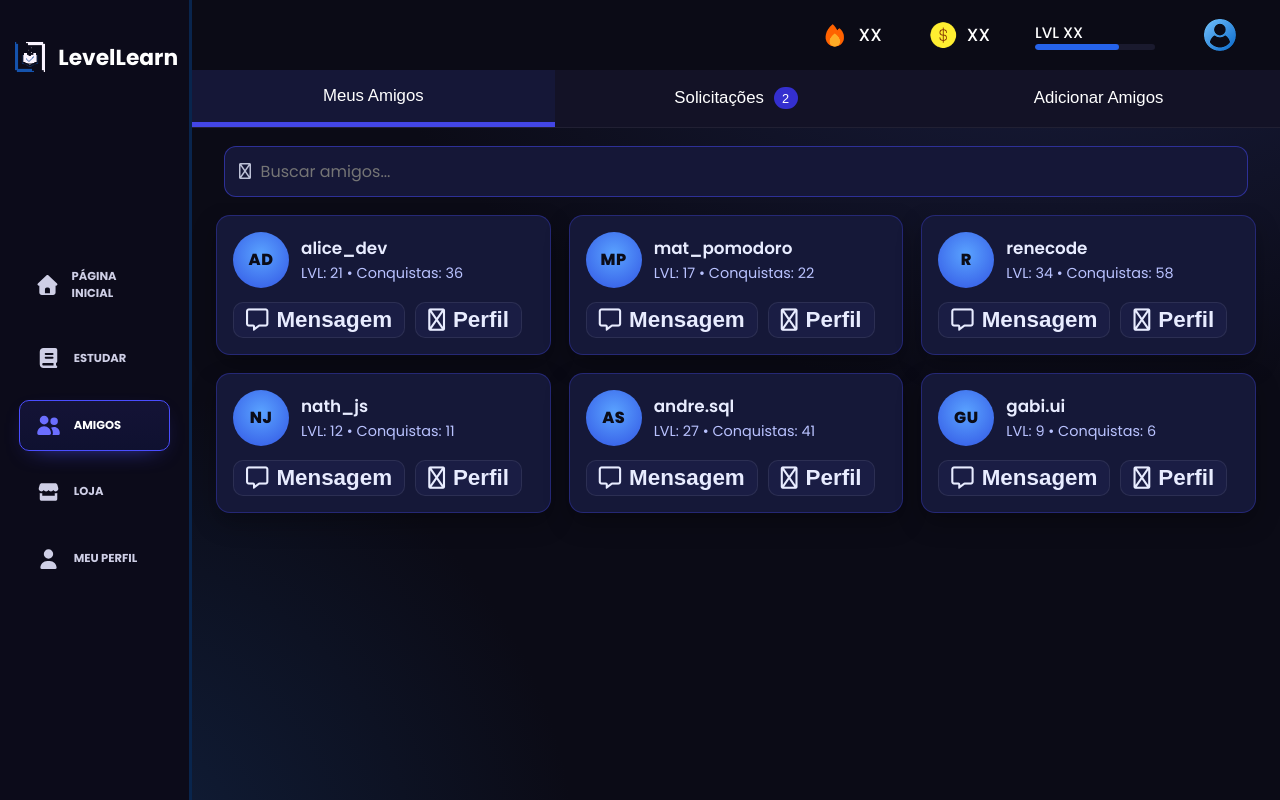
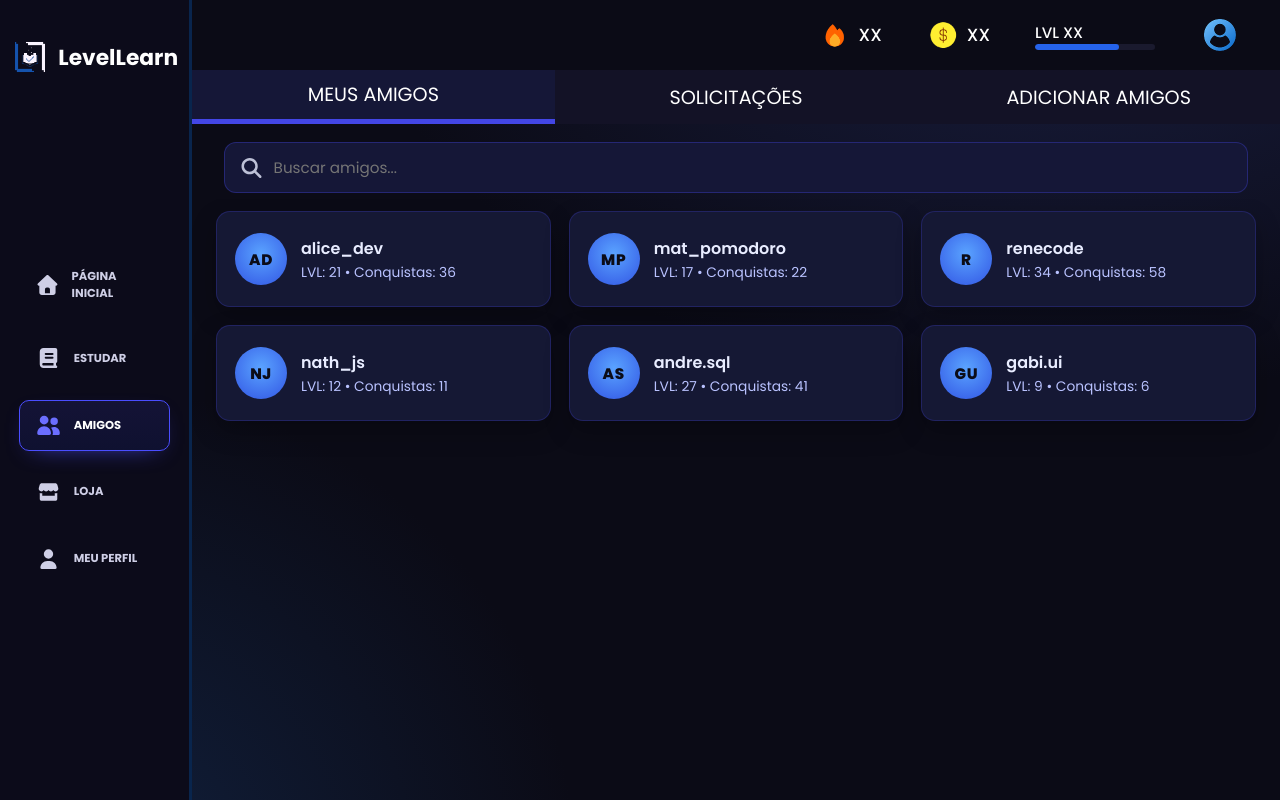
Before and after one commit to Luckas10/LevelLearn, a React (Vite) app in the folder Frontend/: page /friends in a window 1280 px wide. Built offline with nearby package versions, Linux system fonts and the light colour scheme.

Commit message:
Adjustment: friends and home screens

```diff
--- a/Frontend/src/components/StudyFlashCards/StudyTabs.jsx
+++ b/Frontend/src/components/StudyFlashCards/StudyTabs.jsx
@@ -1,29 +1,23 @@
+// StudyTabs.jsx
 import { useState } from "react";
+import Tabs from "../Tabs"; // ajuste o caminho conforme sua estrutura
 import StudyCollection from "./StudyCollection";
+// import StudyLibrary from "./StudyLibrary"; // quando existir
 
 export default function StudyTabs() {
   const [selected, setSelected] = useState("COLEÇÃO");
 
+  const tabOptions = [
+    { value: "COLEÇÃO", label: "Coleção" },
+    { value: "BIBLIOTECA", label: "Biblioteca" },
+  ];
+
   return (
-    <div style={{display: "flex", flexDirection: "column", height: "100%"}}>
-      <div className="studyTabs">
-        <div
-          className={`studyTabsSelect ${selected === "COLEÇÃO" ? "active" : ""}`}
-          onClick={() => setSelected("COLEÇÃO")}
-        >
-          COLEÇÃO
-        </div>
-        <div
-          className={`studyTabsSelect ${selected === "BIBLIOTECA" ? "active" : ""}`}
-          onClick={() => setSelected("BIBLIOTECA")}
-        >
-          BIBLIOTECA
-        </div>
-      </div>
+    <div style={{ display: "flex", flexDirection: "column", height: "100%" }}>
+      <Tabs options={tabOptions} selected={selected} onChange={setSelected} />
 
       {selected === "COLEÇÃO" && <StudyCollection />}
-
-
+      {/* {selected === "BIBLIOTECA" && <StudyLibrary />} */}
     </div>
   );
 }
--- /dev/null
+++ b/Frontend/src/components/Tabs.jsx
@@ -0,0 +1,23 @@
+// src/components/common/Tabs.jsx
+export default function Tabs({
+    options = [],
+    selected,
+    onChange,
+    className = "",
+}) {
+    return (
+        <div className={`studyTabs ${className}`}>
+            {options.map((tab) => (
+                <div
+                    key={tab.value}
+                    className={`studyTabsSelect ${selected === tab.value ? "active" : ""
+                        }`}
+                    onClick={() => onChange(tab.value)}
+                >
+                    {/* Se quiser garantir tudo MAIÚSCULO */}
+                    {tab.label?.toUpperCase() || tab.value.toUpperCase()}
+                </div>
+            ))}
+        </div>
+    );
+}
--- a/Frontend/src/pages/Friends.css
+++ b/Frontend/src/pages/Friends.css
@@ -6,7 +6,6 @@
     height: 100vh;
     color: #e8ecff;
     background: transparent;
-    /* herdado do app */
 }
 
 .friends {
@@ -30,16 +29,23 @@
     display: flex;
     align-items: center;
     justify-content: center;
-    gap: .6rem;
-    font-size: 1.05rem;
+    gap: 0.4rem;
+    font-size: 0.85rem;
+    /* menor */
+    font-weight: 500;
+    font-family: inherit;
+    letter-spacing: 0.03em;
+    text-transform: uppercase;
     width: 33.33%;
     height: 100%;
     cursor: pointer;
-    padding: 10px 18px;
+    padding: 8px 14px;
+    /* menos padding */
     background-color: #131226;
-    transition: 0.25s ease;
+    transition: background-color 0.2s ease, border-color 0.2s ease, color 0.2s ease;
     border: 0;
 }
+
 
 .friendsTab:hover {
     background-color: #17163a;
@@ -47,37 +53,39 @@
 
 .friendsTab.active {
     background-color: #151737;
-    border-bottom: 5px solid #4346E6;
+    border-bottom: 4px solid #4346e6;
 }
 
 .pill {
     display: inline-flex;
     align-items: center;
     justify-content: center;
-    min-width: 24px;
-    height: 22px;
-    padding: 0 8px;
+    min-width: 22px;
+    height: 20px;
+    padding: 0 6px;
     border-radius: 999px;
-    font-size: .8rem;
-    background: #342FCF;
+    font-size: 0.75rem;
+    font-weight: 500;
+    background: rgba(67, 70, 230, 0.2);
+    color: #c4c8ff;
 }
 
 /* SEARCH */
 .friendsSearch {
     display: flex;
     align-items: center;
-    gap: .6rem;
+    gap: 0.6rem;
     width: calc(100% - 4rem);
     height: 56px;
     margin: 18px 2rem 6px 2rem;
     padding: 0 14px;
     border-radius: 12px;
     background-color: #151737;
-    border: 1px solid rgba(67, 70, 230, 0.55);
+    border: 1px solid rgba(67, 70, 230, 0.35);
 }
 
 .searchIcon {
-    opacity: .8;
+    opacity: 0.8;
 }
 
 .searchInput {
@@ -87,7 +95,7 @@
     border: none;
     background: transparent;
     color: #ffffff;
-    font-size: 1rem;
+    font-size: 0.95rem;
 }
 
 /* CONTENT AREA */
@@ -115,164 +123,200 @@
 }
 
 /* GRID & CARD */
-.grid {
+.friends-grid {
     display: grid;
     grid-template-columns: repeat(3, minmax(0, 1fr));
     gap: 18px;
 }
 
-.card {
-    background: #151838;
-    border: 1px solid rgba(67, 70, 230, 0.35);
+/* card horizontal (desktop) */
+.friends-card {
+    background: #151834;
+    border: 1px solid rgba(67, 70, 230, 0.25);
     border-radius: 14px;
-    padding: 16px;
-    box-shadow: 0 10px 24px rgba(0, 0, 0, .28);
+    padding: 14px 18px;
+    box-shadow: 0 10px 24px rgba(0, 0, 0, 0.25);
     display: flex;
-    flex-direction: column;
+    align-items: center;
     justify-content: space-between;
-    min-height: 140px;
+    gap: 16px;
+    min-height: 96px;
     outline: none;
-    transition: transform .18s ease, box-shadow .18s ease, border-color .18s ease;
+    transition:
+        transform 0.18s ease,
+        box-shadow 0.18s ease,
+        border-color 0.18s ease,
+        background 0.18s ease;
 }
 
-.card:focus,
-.card:hover {
-    transform: translateY(-2px);
-    box-shadow: 0 16px 32px rgba(0, 0, 0, .36);
-    border-color: #4346E6;
+.friends-card:focus,
+.friends-card:hover {
+    transform: translateY(-1px);
+    box-shadow: 0 16px 32px rgba(0, 0, 0, 0.32);
+    border-color: #4b4fe6;
+    background: #171b3a;
 }
 
-.cardHeader {
+.friends-cardHeader {
     display: flex;
     align-items: center;
-    gap: 12px;
+    gap: 14px;
+    flex: 1;
 }
 
-.avatar {
+.friends-avatar {
     display: grid;
     place-items: center;
-    width: 56px;
-    height: 56px;
+    width: 52px;
+    height: 52px;
     border-radius: 50%;
     background: radial-gradient(60% 60% at 50% 40%, #5aa3ff 0%, #3b67ea 100%);
     color: #0b0c17;
     font-weight: 800;
-    letter-spacing: .5px;
+    font-size: 0.95rem;
+    letter-spacing: 0.04em;
 }
 
-.userInfo {
+.friends-userInfo {
     display: flex;
     flex-direction: column;
 }
 
-.userName {
+.friends-userName {
     margin: 0;
-    font-size: 1.05rem;
+    font-size: 1rem;
     font-weight: 600;
 }
 
-.meta {
+.friends-meta {
     margin: 2px 0 0 0;
-    font-size: .9rem;
+    font-size: 0.86rem;
     color: #b9c2ff;
 }
 
-.cardFooter {
+/* footer fica colado à direita, com botões discretos */
+.friends-cardFooter {
     display: flex;
-    gap: 10px;
-    margin-top: 14px;
-    flex-wrap: wrap;
+    gap: 8px;
+    flex-shrink: 0;
 }
 
 /* BUTTONS */
 .btn {
-    height: 36px;
-    padding: 0 12px;
-    border-radius: 10px;
+    height: 32px;
+    padding: 0 10px;
+    border-radius: 999px;
     border: none;
     display: inline-flex;
     align-items: center;
-    gap: 8px;
+    gap: 6px;
     cursor: pointer;
-    font-weight: 600;
-    transition: .2s ease;
+    font-weight: 500;
+    font-size: 0.85rem;
+    font-family: inherit;
+    /* mesma font das tabs */
+    letter-spacing: 0.02em;
+    transition: background 0.18s ease, transform 0.18s ease, box-shadow 0.18s ease, color 0.18s ease;
     white-space: nowrap;
 }
 
-.btn.primary {
-    background: #342FCF;
-    color: #fff;
+.friends-btn {
+    height: 32px;
+    padding: 0 10px;
+    border-radius: 999px;
+    border: none;
+    display: inline-flex;
+    align-items: center;
+    gap: 6px;
+    cursor: pointer;
+    font-weight: 500;
+    font-size: 0.85rem;
+    font-family: inherit;
+    letter-spacing: 0.02em;
+    transition:
+        background 0.18s ease,
+        transform 0.18s ease,
+        box-shadow 0.18s ease,
+        color 0.18s ease;
+    white-space: nowrap;
 }
 
-.btn.primary:hover {
-    background: #4346E6;
+.btnIcon {
+    font-size: 0.85rem;
+    opacity: 0.85;
 }
 
-.btn.success {
-    background: #2e9b5f;
-    color: #fff;
+/* variantes */
+.friends-btn--primary {
+    background: rgba(67, 70, 230, 0.18);
+    color: #d3d6ff;
 }
 
-.btn.success:hover {
-    filter: brightness(1.08);
+.friends-btn--primary:hover {
+    background: rgba(67, 70, 230, 0.28);
+    transform: translateY(-1px);
 }
 
-.btn.danger {
-    background: #b34040;
-    color: #fff;
+.friends-btn--success {
+    background: rgba(34, 197, 94, 0.12);
+    color: #9ae6b4;
 }
 
-.btn.danger:hover {
-    filter: brightness(1.08);
+.friends-btn--success:hover {
+    background: rgba(34, 197, 94, 0.18);
+    transform: translateY(-1px);
 }
 
-.btn.ghost {
-    background: #1a1d44;
+.friends-btn--danger {
+    background: rgba(239, 68, 68, 0.12);
+    color: #fecaca;
+}
+
+.friends-btn--danger:hover {
+    background: rgba(239, 68, 68, 0.18);
+    transform: translateY(-1px);
+}
+
+.friends-btn.ghost {
+    background: rgba(26, 29, 68, 0.8);
     color: #e8ecff;
     border: 1px solid rgba(255, 255, 255, 0.08);
 }
 
-.btn.ghost:hover {
-    background: #202458;
+.friends-btn.ghost:hover {
+    background: rgba(32, 36, 88, 0.95);
 }
 
 /* EMPTY STATE */
-.emptyState {
+.friends-emptyState {
     width: 100%;
     text-align: center;
     color: #b9c2ff;
-    opacity: .9;
+    opacity: 0.9;
     padding: 24px 8px;
 }
 
 /* RESPONSIVO */
 @media (max-width: 1200px) {
-    .grid {
+    .friends-grid {
         grid-template-columns: repeat(2, minmax(0, 1fr));
+    }
+
+    .friendsSearch {
+        width: calc(100% - 3rem);
+        margin: 16px 1.5rem 6px;
+    }
+
+    .friendsContent {
+        padding: 10px 18px 26px;
     }
 }
 
+
+/* TABLET PORTRAIT / MOBILE GRANDE */
 @media (max-width: 768px) {
-    .friendsTabs {
-        height: 56px;
-    }
 
-    .friendsSearch {
-        width: calc(100% - 2rem);
-        margin: 14px 1rem 4px;
-    }
-
-    .friendsContent {
-        padding: 10px 14px 24px;
-        height: calc(100% - 56px - 76px);
-    }
-
-    .grid {
-        grid-template-columns: 1fr;
-    }
-}
-
-@media (max-width: 530px) {
+    /* layout geral ocupa toda a largura (sidebar some / vira bottom nav) */
     .friends-page {
         flex-direction: column;
     }
@@ -281,8 +325,98 @@
         width: 100%;
     }
 
+    /* TABS: viram um "carrossel" horizontal, sem cortar texto */
+    .friendsTabs {
+        height: 52px;
+        overflow-x: auto;
+        overflow-y: hidden;
+        -webkit-overflow-scrolling: touch;
+    }
+
+    .friendsTabs::-webkit-scrollbar {
+        display: none;
+    }
+
     .friendsTab {
-        font-size: .95rem;
-        padding: 8px 10px;
+        flex: 0 0 auto;
+        width: auto;
+        padding: 0 10px;
+        font-size: 0.8rem;
+        /* ainda menor no mobile */
+    }
+
+
+    /* busca ocupa praticamente toda a tela */
+    .friendsSearch {
+        width: calc(100% - 2rem);
+        margin: 12px 1rem 4px;
+        height: 52px;
+    }
+
+    .searchInput {
+        font-size: 0.9rem;
+    }
+
+    /* aqui tiramos a altura fixa e deixamos a tela rolar normalmente */
+    .friendsContent {
+        padding: 10px 14px 22px;
+        height: auto;
+        max-height: none;
+    }
+
+    /* grid: 1 coluna em mobile / tablet em pé */
+    .friends-grid {
+        grid-template-columns: 1fr;
+    }
+
+    /* cards ficam um pouco mais compactos */
+    .friends-card {
+        padding: 12px 14px;
+        gap: 12px;
     }
 }
+
+/* MOBILE PEQUENO */
+@media (max-width: 530px) {
+    .friendsTab {
+        font-size: 0.8rem;
+        padding: 0 10px;
+    }
+
+    /* card vira coluna (avatar + info em cima, botões embaixo) */
+    .friends-card {
+        flex-direction: column;
+        align-items: flex-start;
+    }
+
+    .friends-cardHeader {
+        width: 100%;
+    }
+
+    .friends-cardFooter {
+        width: 100%;
+        margin-top: 10px;
+        justify-content: flex-start;
+        flex-wrap: wrap;
+        gap: 6px;
+    }
+
+    .btn {
+        height: 30px;
+        padding: 0 10px;
+        font-size: 0.8rem;
+    }
+}
+
+/* MUITO estreito (tipo 360px) */
+@media (max-width: 400px) {
+    .friends-cardFooter {
+        flex-direction: column;
+        align-items: stretch;
+    }
+
+    .friends-btn {
+        width: 100%;
+        justify-content: center;
+    }
+}
--- a/Frontend/src/pages/Friends.jsx
+++ b/Frontend/src/pages/Friends.jsx
@@ -1,4 +1,7 @@
 import { useMemo, useState } from "react";
+import { fas } from "@fortawesome/free-solid-svg-icons";
+import { FontAwesomeIcon } from "@fortawesome/react-fontawesome";
+import Tabs from "../components/Tabs"; // caminho conforme sua estrutura
 import Sidebar from "../components/Sidebar";
 import Navbar from "../components/Navbar";
 import "./Friends.css";
@@ -64,6 +67,18 @@ export function Friends() {
         setRequests((prev) => [...prev, user]);
     }
 
+    const tabOptions = [
+        { value: "friends", label: "MEUS AMIGOS" },
+        { value: "requests", label: "SOLICITAÇÕES", pill: requests.length },
+        { value: "add", label: "ADICIONAR AMIGOS" },
+    ];
+
+    function handleChangeTab(value) {
+        setQuery("");
+        setActiveTab(value);
+    }
+
+
     return (
         <div className="friends-page">
             <Sidebar />
@@ -71,45 +86,20 @@ export function Friends() {
                 <Navbar />
 
                 {/* Tabs */}
-                <div className="friendsTabs" role="tablist" aria-label="Gerenciar amigos">
-                    <button
-                        role="tab"
-                        aria-selected={activeTab === "friends"}
-                        className={`friendsTab ${activeTab === "friends" ? "active" : ""}`}
-                        onClick={() => {
-                            setQuery("");
-                            setActiveTab("friends");
-                        }}
-                    >
-                        Meus Amigos
-                    </button>
-                    <button
-                        role="tab"
-                        aria-selected={activeTab === "requests"}
-                        className={`friendsTab ${activeTab === "requests" ? "active" : ""}`}
-                        onClick={() => {
-                            setQuery("");
-                            setActiveTab("requests");
-                        }}
-                    >
-                        Solicitações <span className="pill">{requests.length}</span>
-                    </button>
-                    <button
-                        role="tab"
-                        aria-selected={activeTab === "add"}
-                        className={`friendsTab ${activeTab === "add" ? "active" : ""}`}
-                        onClick={() => {
-                            setQuery("");
-                            setActiveTab("add");
-                        }}
-                    >
-                        Adicionar Amigos
-                    </button>
-                </div>
+                <Tabs
+                    options={tabOptions}
+                    selected={activeTab}
+                    onChange={handleChangeTab}
+                    rootClassName="friendsTabs"
+                    tabClassName="friendsTab"
+                    activeClassName="active"
+                    ariaLabel="Gerenciar amigos"
+                />
+
 
                 {/* Search */}
                 <div className="friendsSearch">
-                    <i className="fa-regular fa-search searchIcon" aria-hidden="true"></i>
+                    <FontAwesomeIcon size="lg" icon={fas.faSearch} className="searchIcon" />
                     <input
                         className="searchInput"
                         placeholder={
@@ -184,7 +174,7 @@ function InitialsAvatar({ username }) {
         .map((s) => s[0]?.toUpperCase())
         .join("");
     return (
-        <div className="avatar" aria-hidden="true">
+        <div className="friends-avatar" aria-hidden="true">
             {initials || "LL"}
         </div>
     );
@@ -192,22 +182,15 @@ function InitialsAvatar({ username }) {
 
 function FriendCard({ username, level, achievements }) {
     return (
-        <article className="card" tabIndex={0}>
-            <div className="cardHeader">
+        <article className="friends-card" tabIndex={0}>
+            <div className="friends-cardHeader">
                 <InitialsAvatar username={username} />
-                <div className="userInfo">
-                    <h3 className="userName">{username}</h3>
-                    <p className="meta">LVL: {level} • Conquistas: {achievements}</p>
+                <div className="friends-userInfo">
+                    <h3 className="friends-userName">{username}</h3>
+                    <p className="friends-meta">
+                        LVL: {level} • Conquistas: {achievements}
+                    </p>
                 </div>
-            </div>
-
-            <div className="cardFooter">
-                <button className="btn ghost">
-                    <i className="fa-regular fa-message"></i> Mensagem
-                </button>
-                <button className="btn ghost">
-                    <i className="fa-regular fa-user-check"></i> Perfil
-                </button>
             </div>
         </article>
     );
@@ -215,50 +198,68 @@ function FriendCard({ username, level, achievements }) {
 
 function RequestCard({ username, level, achievements, onAccept, onDecline }) {
     return (
-        <article className="card" tabIndex={0}>
-            <div className="cardHeader">
+        <article className="friends-card" tabIndex={0}>
+            <div className="friends-cardHeader">
                 <InitialsAvatar username={username} />
-                <div className="userInfo">
-                    <h3 className="userName">{username}</h3>
-                    <p className="meta">LVL: {level} • Conquistas: {achievements}</p>
+                <div className="friends-userInfo">
+                    <h3 className="friends-userName">{username}</h3>
+                    <p className="friends-meta">
+                        LVL: {level} • Conquistas: {achievements}
+                    </p>
                 </div>
             </div>
 
-            <div className="cardFooter">
-                <button className="btn success" onClick={onAccept}>
-                    <i className="fa-regular fa-check"></i> Aceitar
+            <div className="friends-cardFooter">
+                <button
+                    className="friends-btn friends-btn--success"
+                    onClick={onAccept}
+                >
+                    <FontAwesomeIcon icon={fas.faCheck} className="btnIcon" />
+                    <span>Aceitar</span>
                 </button>
-                <button className="btn danger" onClick={onDecline}>
-                    <i className="fa-regular fa-xmark"></i> Recusar
+                <button
+                    className="friends-btn friends-btn--danger"
+                    onClick={onDecline}
+                >
+                    <FontAwesomeIcon icon={fas.faXmark} className="btnIcon" />
+                    <span>Recusar</span>
                 </button>
             </div>
         </article>
     );
 }
 
+
 function AddCard({ username, level, achievements, onAdd }) {
     return (
-        <article className="card" tabIndex={0}>
-            <div className="cardHeader">
+        <article className="friends-card" tabIndex={0}>
+            <div className="friends-cardHeader">
                 <InitialsAvatar username={username} />
-                <div className="userInfo">
-                    <h3 className="userName">{username}</h3>
-                    <p className="meta">LVL: {level} • Conquistas: {achievements}</p>
+                <div className="friends-userInfo">
+                    <h3 className="friends-userName">{username}</h3>
+                    <p className="friends-meta">
+                        LVL: {level} • Conquistas: {achievements}
+                    </p>
                 </div>
             </div>
 
-            <div className="cardFooter">
-                <button className="btn primary" onClick={onAdd}>
-                    <i className="fa-regular fa-user-plus"></i> Enviar solicitação
+            <div className="friends-cardFooter">
+                <button
+                    className="friends-btn friends-btn--primary"
+                    onClick={onAdd}
+                >
+                    <FontAwesomeIcon icon={fas.faUserPlus} className="btnIcon" />
+                    <span>Enviar solicitação</span>
                 </button>
             </div>
         </article>
     );
 }
 
+
 function CardsGrid({ data, renderItem, emptyText }) {
     if (!data?.length) {
-        return <p className="emptyState">{emptyText}</p>;
+        return <p className="friends-emptyState">{emptyText}</p>;
     }
-    return <div className="grid">{data.map(renderItem)}</div>;
+    return <div className="friends-grid">{data.map(renderItem)}</div>;
 }
```
